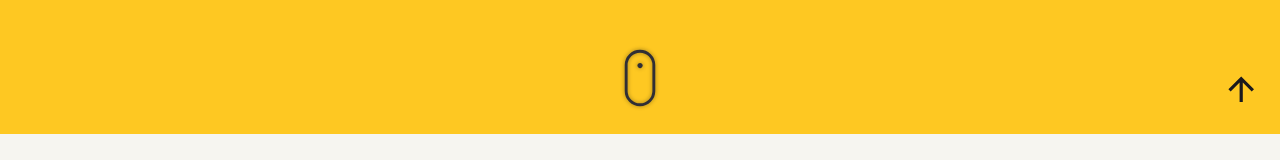
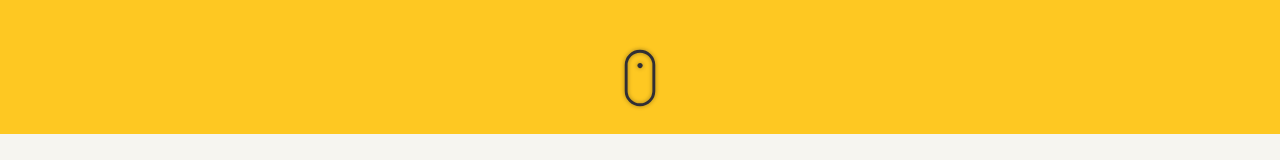
Before and after one commit to killianfalle/killianfalle.github.io, a React (Create React App) app: page / in a window 1280 px wide. Shown: the part 666-826 px from the top of the page. Built offline with nearby package versions, Linux system fonts and the light colour scheme.

Commit message:
fix scroll-to-top icon reveal

```diff
--- a/src/components/scroll-to-top/scroll-to-top.js
+++ b/src/components/scroll-to-top/scroll-to-top.js
@@ -5,6 +5,8 @@ import { Context } from "../../utils/context/context";
 const ScrollToTop = () => {
   const {revealScrollTop} = useContext(Context);
   const executeScroll = () => window.scrollTo(0, 0);
+
+  console.log(revealScrollTop)
 
   return (
     <div className={`scroll-to-top ${!revealScrollTop ? "hidden" : "block"}`} onClick={executeScroll}>
--- a/src/utils/listeners/scroll.js
+++ b/src/utils/listeners/scroll.js
@@ -23,9 +23,9 @@ const useScrollListener = () => {
         });
 
         if (documentScrollTop > 500)
-            if(!revealScrollTop) setRevealScrollTop(true)
+            setRevealScrollTop(revealScrollTop ? false : true)
         else
-            if(!revealScrollTop) setRevealScrollTop(false)
+            setRevealScrollTop(!revealScrollTop ? false : true)
     }
 
     useEffect(() => {
```
